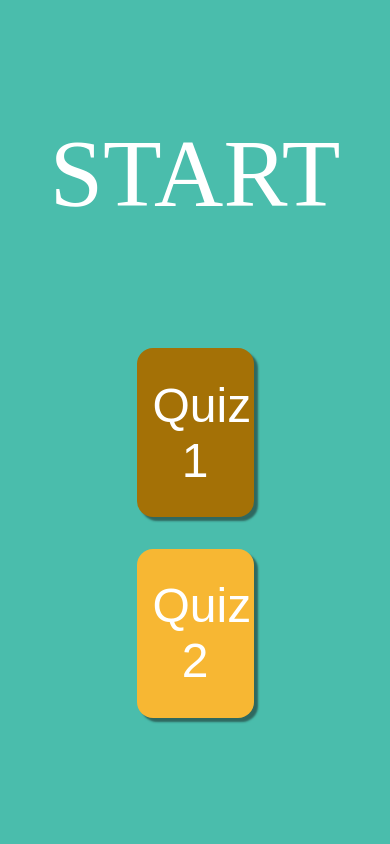
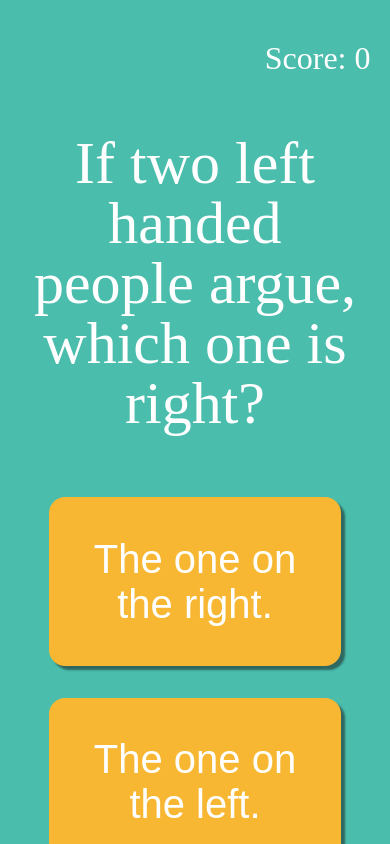
Before and after one commit to KieranDevlin/app-dev-entrance-project, a website: page index.html in a window 390 px wide. Both pictures are taken after a click on the button "Quiz 1". Shown: the top 844 px of the page. Drawn offline with Linux system fonts and the light colour scheme; files that its build step writes are made by us from their sources.

Commit message:
js overhaul - change loop format to callback function for quiz questions, loop works but working on bug in appending  answers loop, add mobile mixins to styles with variable, update styles

```diff
--- a/index.html
+++ b/index.html
@@ -10,9 +10,10 @@
     <title>App Dev Quiz</title>
   </head>
   <body>
+    <p class="score">Score: <span class="user-score"></span></p>
     <section class="quiz-container">
       <h1 class="quiz-title">START</h1>
-      <div class="quiz-start">
+      <div class="quiz-questions">
         <button class="quiz-one"><h2>Quiz 1</h2></button>
         <button class="quiz-two"><h2>Quiz 2</h2></button>
       </div>
--- a/js/script.js
+++ b/js/script.js
@@ -1,23 +1,92 @@
 const quizOne = document.querySelector('.quiz-one');
 const quizTwo = document.querySelector('.quiz-two');
+const title = document.querySelector('.quiz-title');
+const quizQuestions = document.querySelector('.quiz-questions');
+const scoreContainer = document.querySelector('.score');
+let scoreCounter = document.querySelector('.user-score');
+let quiz = 0;
+let score = 0;
 
 const json = quiz =>
   fetch('./src/quiz.json')
     .then(function(resp) {
+      //returns json response
       return resp.json();
     })
     .then(function(data) {
-      console.log(data.quizzes[quiz]);
+      //can now access json file locally
+      let currentQuizData = data.quizzes[quiz];
+      appendQuestions(currentQuizData, quiz);
     });
 
-const quizOneInitiate = () => {
-  console.log('quiz one start');
-  json(0);
+const appendQuestions = (q, quiz, iterator = 0) => {
+  //removes quiz selector
+  quizQuestions.innerHTML = '';
+  let ar = q.questions;
+  let answers = ar[quiz].answers;
+  // let i = 0;
+
+  // const jsonLoop = (ar, callback) => {
+
+  //   loop();
+
+  //   function loop() {
+  if (iterator < ar.length) {
+    // appends question in json file
+    title.innerHTML = ar[iterator].question;
+
+    // appends possible answers to current question in json file
+    for (let i = 0; i < answers.length; i++) {
+      const b = document.createElement('button');
+      const a = document.createElement('h3');
+      quizQuestions.appendChild(b);
+      b.appendChild(a);
+      a.innerHTML = answers[i].content;
+      console.log(answers[i].content);
+      b.classList.add('number:' + i);
+    }
+
+    //selects all the buttons and adds event listener to all
+    document.querySelectorAll('button').forEach(el => {
+      el.addEventListener('click', () => {
+        let submitAnswer = el.classList.value.slice(
+          el.classList.value.length - 1,
+          el.classList.value.length
+        );
+
+        // checks if current answer is the correct answer
+        if (answers[submitAnswer].value === true) {
+          score++;
+          iterator++;
+          scoreCounter.innerHTML = score;
+          appendQuestions(q, quiz, iterator);
+        }
+      });
+    });
+  } else {
+    console.log('broken');
+    // callback();
+  }
+  //   }
+  // };
+
+  // jsonLoop(ar);
 };
 
-const quizTwoInitiate = () => {
-  console.log('quiz two start');
-  json(1);
+// grabs only quiz 1 of JSON file
+const quizOneInitiate = quiz => {
+  quiz = 0;
+  scoreContainer.classList.add('active');
+  scoreCounter.innerHTML = score;
+  json(quiz);
+};
+
+// grabs only quiz 2 of JSON file
+const quizTwoInitiate = quiz => {
+  quiz = 1;
+  scoreContainer.classList.toggle('active');
+  scoreCounter.innerHTML = score;
+  json(quiz);
 };
 
 quizOne.addEventListener('click', e => {
@@ -29,3 +98,19 @@ quizTwo.addEventListener('click', e => {
   e.preventDefault();
   quizTwoInitiate();
 });
+
+////////////////////////////////////////////////////////////////////
+// THIS LOOP IS INFINITE DONT USE
+////////////////////////////////////////////////////////////////////
+
+//loops through questions and answers and appends to DOM
+// for (let i = 0; i < currentQuiz.questions.length; i++) {
+//   title.innerHTML = currentQuiz.questions[i].question;
+//   currentQuiz.questions[quiz].answers.forEach(e => {
+//     const b = document.createElement('button');
+//     const a = document.createElement('h3');
+//     quizQuestions.appendChild(b);
+//     b.appendChild(a);
+//     a.innerHTML = e.content;
+//   });
+// }
--- a/sass/_elements.scss
+++ b/sass/_elements.scss
@@ -10,13 +10,14 @@ html {
 
 button {
   border: none;
+  width: 75vw;
   height: 20vh;
-  width: 30vw;
   padding: 1rem;
   border-radius: 1rem;
   box-shadow: 4px 4px 2px 0 $brand_shadow_color;
   color: $brand_white;
   background-color: $brand_highlight_color;
+
   &:focus,
   &:hover {
     background-color: darken($brand_highlight_color, 25);
@@ -26,4 +27,8 @@ button {
   &:active {
     background-color: $brand_secondary_color;
   }
+
+  @include media($mobile) {
+    width: 40vw;
+  }
 }
--- /dev/null
+++ b/sass/_mixins.scss
@@ -0,0 +1,5 @@
+@mixin media($width) {
+  @media only screen and (min-width: $width) {
+    @content;
+  }
+}
--- a/sass/_templates.scss
+++ b/sass/_templates.scss
@@ -1,17 +1,41 @@
 .quiz-container {
-  height: 100vh;
+  padding: 0 2rem;
+  margin-top: 12vh;
   display: flex;
   flex-direction: column;
   justify-content: space-evenly;
   align-items: center;
 }
 
-.quiz-title {
-  font-size: 6rem;
+.score {
+  position: absolute;
+  top: 5%;
+  right: 5%;
+  font-size: 2rem;
+  display: none;
 }
 
-.quiz-start {
+.quiz-title {
+  text-align: center;
+  margin: 2rem 0;
+  @include media($mobile) {
+    font-size: 4rem;
+  }
+}
+
+.quiz-questions {
+  margin: 2rem 0;
+  text-align: center;
   display: grid;
-  grid-template-rows: 2;
+  grid-template-rows: repeat(2, 2fr);
+  grid-template-columns: 2fr;
   grid-gap: 2rem;
+
+  @include media($mobile) {
+    grid-template-columns: repeat(2, 2fr);
+  }
 }
+
+.active {
+  display: block;
+}
--- a/sass/_variables.scss
+++ b/sass/_variables.scss
@@ -1,3 +1,5 @@
+// APP COLOURS
+
 $brand_black: #000;
 $brand_white: #fff;
 $brand_shadow_color: rgba(21, 21, 21, 0.5);
@@ -5,3 +7,6 @@ $brand_main_color: #4abdac;
 $brand_secondary_color: #fc4a1a;
 $brand_highlight_color: #f7b733;
 $brand_blank_color: #dfdce3;
+
+// SIZES
+$mobile: 600px;
--- a/sass/styles.scss
+++ b/sass/styles.scss
@@ -1,5 +1,6 @@
 @import 'reset';
 @import 'variables';
+@import 'mixins';
 @import 'typography';
 @import 'elements';
 @import 'templates';
```
Also changed, not shown: build/css/styles.min.css, build/js/script.min.js.
